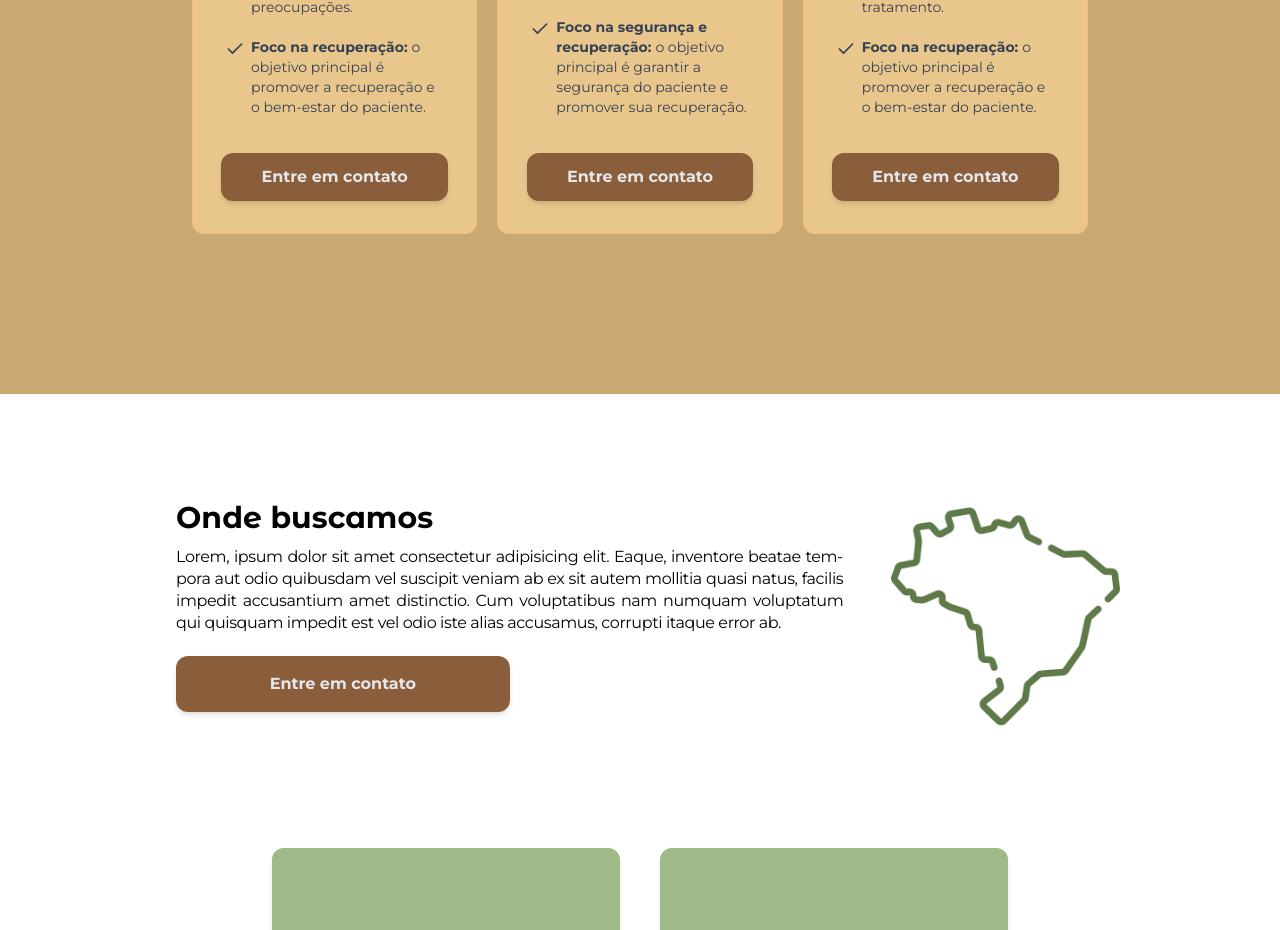
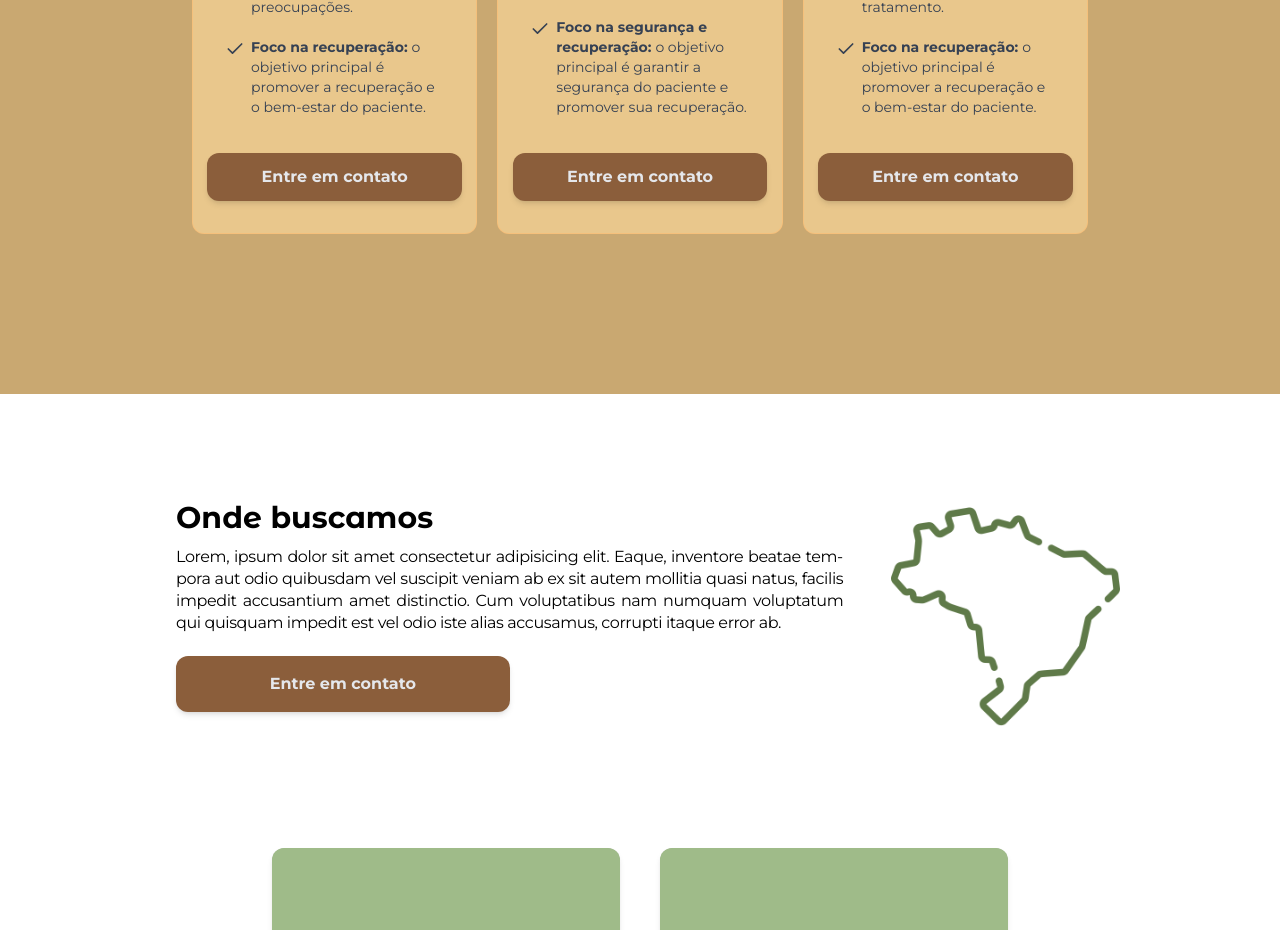
Before and after one commit to gui-f3rnandes/resgatando-vidas-page, a React (Vite) app: page / in a window 1280 px wide. Shown: the part 3080-4010 px from the top of the page. Built offline with nearby package versions, Linux system fonts and the light colour scheme.

Commit message:
style(TPSCards): ajustes de estilização

```diff
--- a/src/components/StylistComponents/ButtonContact.jsx
+++ b/src/components/StylistComponents/ButtonContact.jsx
@@ -4,7 +4,7 @@ import { Children } from "react"
 
 function ButtonContact(props){
 
-    let Class="bg-[#8B5E3B] text-gray-200 p-3 hover:bg-[#51683f] transition-all duration-300 ease-in-out transform hover:scale-105 font-bold shadow-md"
+    let Class="bg-[#8B5E3B] text-gray-200 p-3 hover:bg-[#51683f] w-full transition-all duration-300 ease-in-out transform hover:scale-102 font-bold shadow-md"
 
     return(
         <a
--- a/src/components/TypeServiceComponents/TPSCards.jsx
+++ b/src/components/TypeServiceComponents/TPSCards.jsx
@@ -18,7 +18,7 @@ function TPSCards({ srcImage, type, itemsIn }) {
                 ))}
             </div>
             {/* O botão será empurrado para o final do card */}
-            <div className="mt-auto py-4 flex justify-center">
+            <div className="m-auto py-4 flex justify-center w-[90%]">
                 <ButtonContact href="tel:+" className="w-[80%] block mx-auto rounded-xl text-center">
                     Entre em contato
                 </ButtonContact>
```
